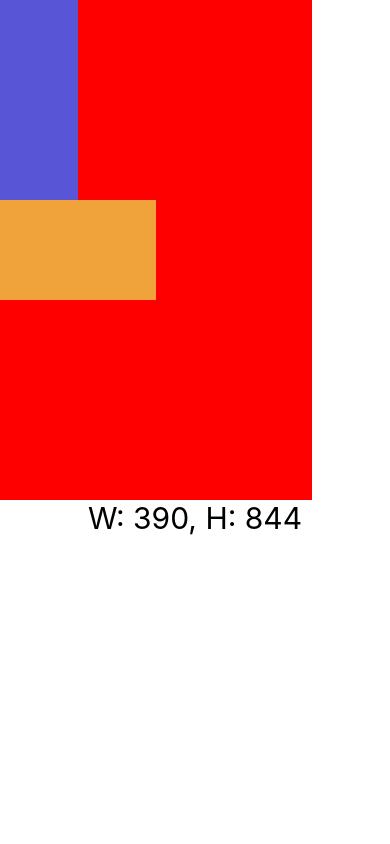
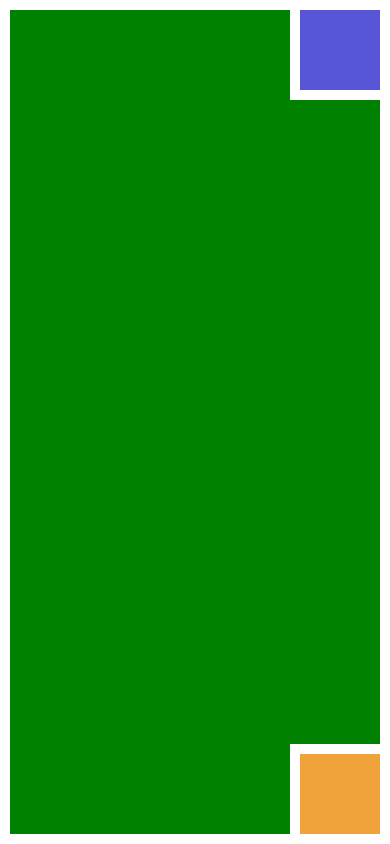
Before and after one commit to javiergranados/counter-app, a React Native app: screen / in a window 390 px wide. Built offline with nearby package versions, Linux system fonts and the light colour scheme.

Commit message:
Testing with positions absolute and relative

```diff
--- a/App.tsx
+++ b/App.tsx
@@ -2,14 +2,16 @@ import React from 'react';
 import { SafeAreaView } from 'react-native';
 // import CounterScreen from './src/screens/CounterScreen';
 // import BoxObjectModelScreen from './src/screens/BoxObjectModelScreen';
-import DimensionsScreen from './src/screens/DimensionsScreen';
+// import DimensionsScreen from './src/screens/DimensionsScreen';
+import PositionsScreen from './src/screens/PositionsScreen';
 
 const App = () => {
   // return <CounterScreen />;
   return (
     <SafeAreaView style={{ flex: 1 }}>
       {/* <BoxObjectModelScreen /> */}
-      <DimensionsScreen />
+      {/* <DimensionsScreen /> */}
+      <PositionsScreen />
     </SafeAreaView>
   );
 };
--- /dev/null
+++ b/src/screens/PositionsScreen.tsx
@@ -0,0 +1,52 @@
+import React from 'react';
+import { View, StyleSheet } from 'react-native';
+
+const PositionsScreen = () => {
+  return (
+    <View style={styles.container}>
+      <View style={styles.green} />
+      <View style={styles.purple} />
+      <View style={styles.orange} />
+    </View>
+  );
+};
+
+const styles = StyleSheet.create({
+  container: {
+    flex: 1,
+    // width: 400,
+    // height: 400,
+    // justifyContent: 'center',
+    // alignItems: 'center',
+    backgroundColor: '#28C4D9',
+  },
+  purple: {
+    width: 100,
+    height: 100,
+    borderWidth: 10,
+    borderColor: 'white',
+    backgroundColor: '#5856D6',
+    // left: 50,
+    // top: 100,
+    position: 'absolute',
+    right: 0,
+  },
+  orange: {
+    width: 100,
+    height: 100,
+    borderWidth: 10,
+    borderColor: 'white',
+    backgroundColor: '#F0A23B',
+    position: 'absolute',
+    bottom: 0,
+    right: 0,
+  },
+  green: {
+    borderWidth: 10,
+    borderColor: 'white',
+    backgroundColor: 'green',
+    ...StyleSheet.absoluteFillObject,
+  },
+});
+
+export default PositionsScreen;
```
